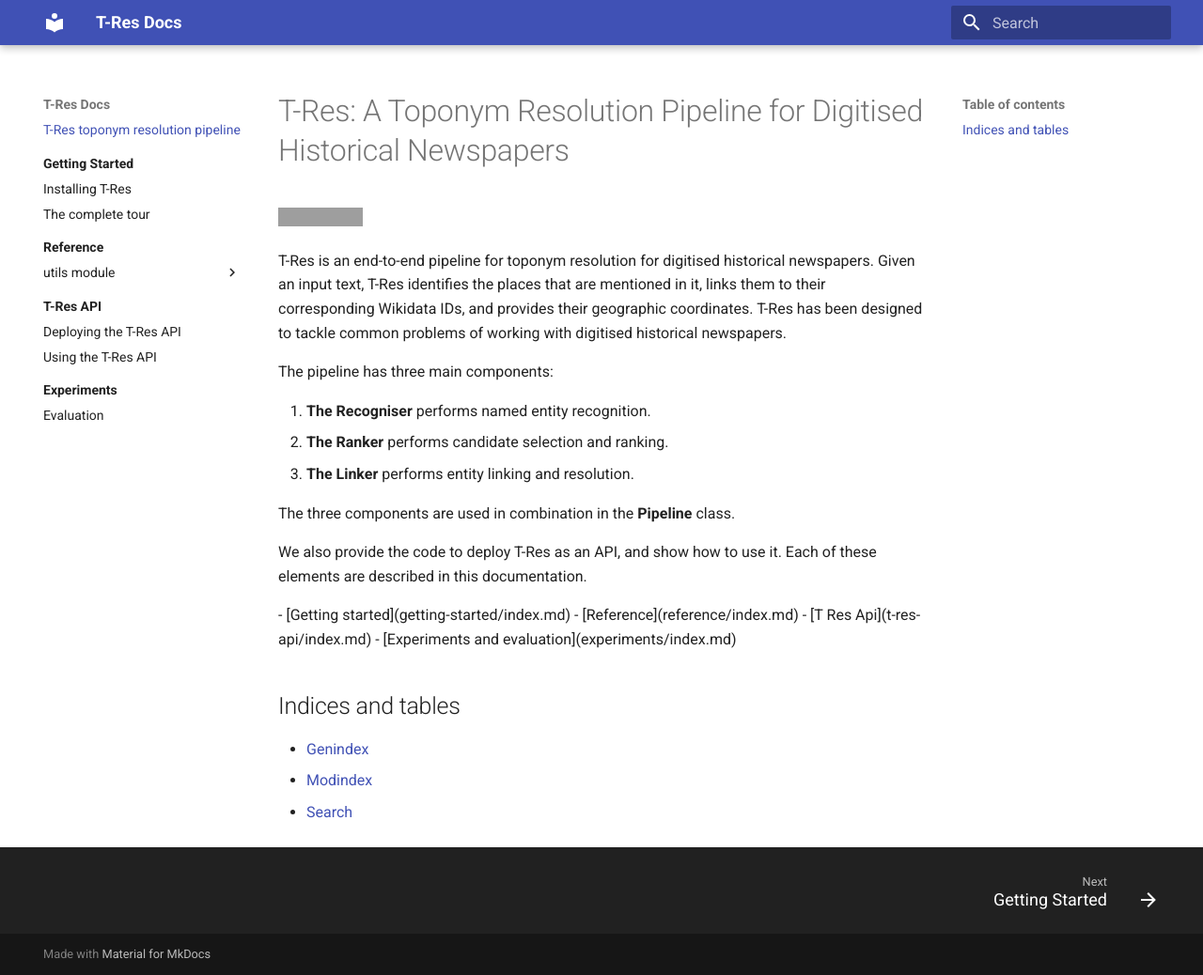
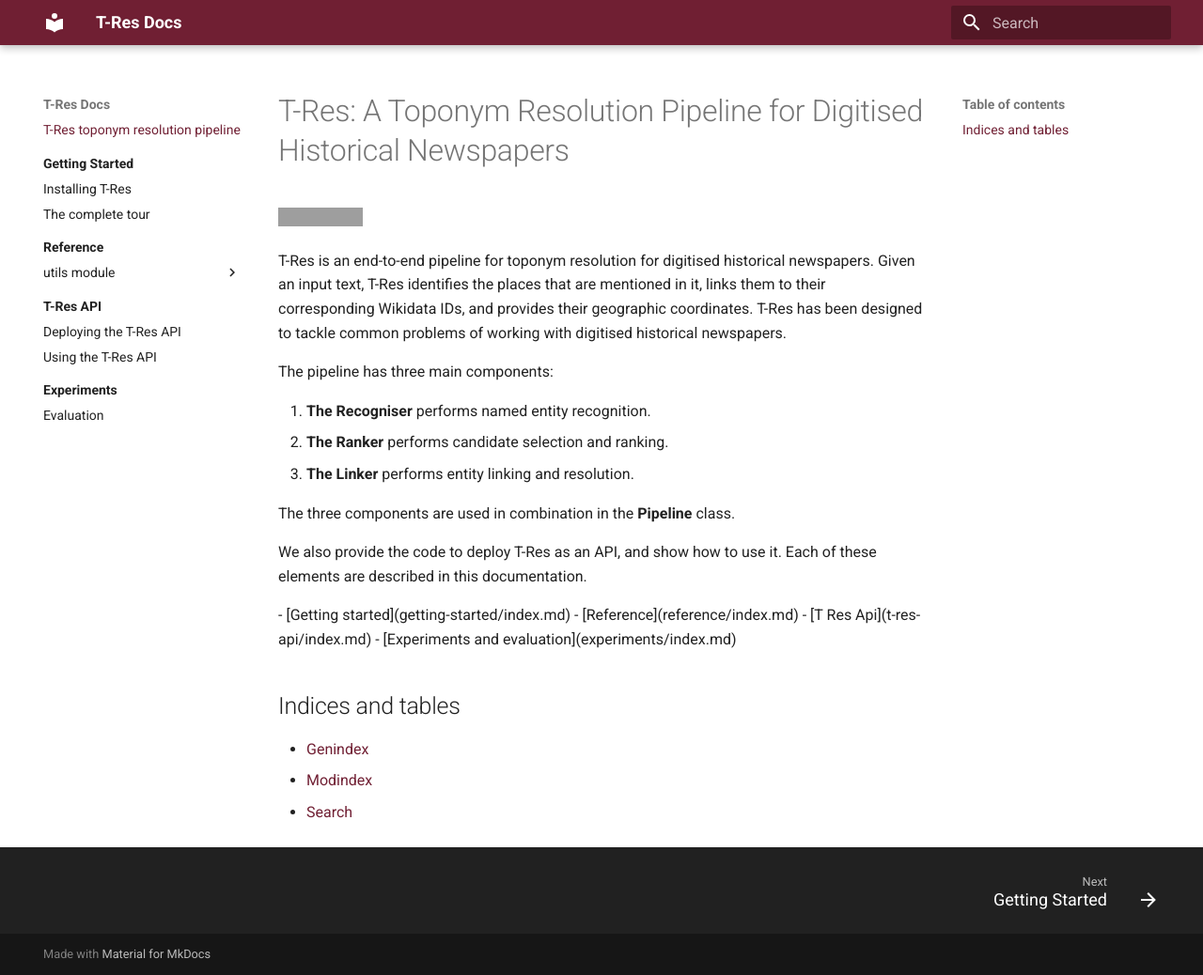
Before and after one commit to Living-with-machines/T-Res, an MkDocs documentation site: the page built from docs/index.md, in a window 1280 px wide and 1038 px high. Shown: the whole window at 94% size. Built offline with MkDocs 1.6.1 and Material for MkDocs 9.7.7, drawn with Linux system fonts in a browser that asks for light colours; grey boxes are pictures that could not be loaded.

Commit message:
Change docs colour scheme

```diff
--- /dev/null
+++ b/docs/stylesheets/extra.css
@@ -0,0 +1,4 @@
+:root {
+    --md-primary-fg-color:        #701F33;
+    --md-primary-fg-color--light: #701F33;
+  }
--- a/mkdocs.yml
+++ b/mkdocs.yml
@@ -2,12 +2,16 @@
 site_url: https://living-with-machines.github.io/T-Res
 theme:
   name: material
+  palette:
+    scheme: default
+    primary: custom
   features:
     - navigation.sections
     - navigation.footer
     - navigation.instant
     # - toc.integrate
     - navigation.top
+
 nav:
   - 'T-Res toponym resolution pipeline': index.md
   - Getting Started:
@@ -32,6 +36,7 @@
   - Experiments:
     - experiments/index.md
     - experiments/evaluation.md
+
 markdown_extensions:
   - pymdownx.highlight:
       anchor_linenums: true
@@ -42,6 +47,9 @@
   - tables
   - attr_list
 
+extra_css:
+  - stylesheets/extra.css
+
 plugins:
   - search
   - section-index
```
